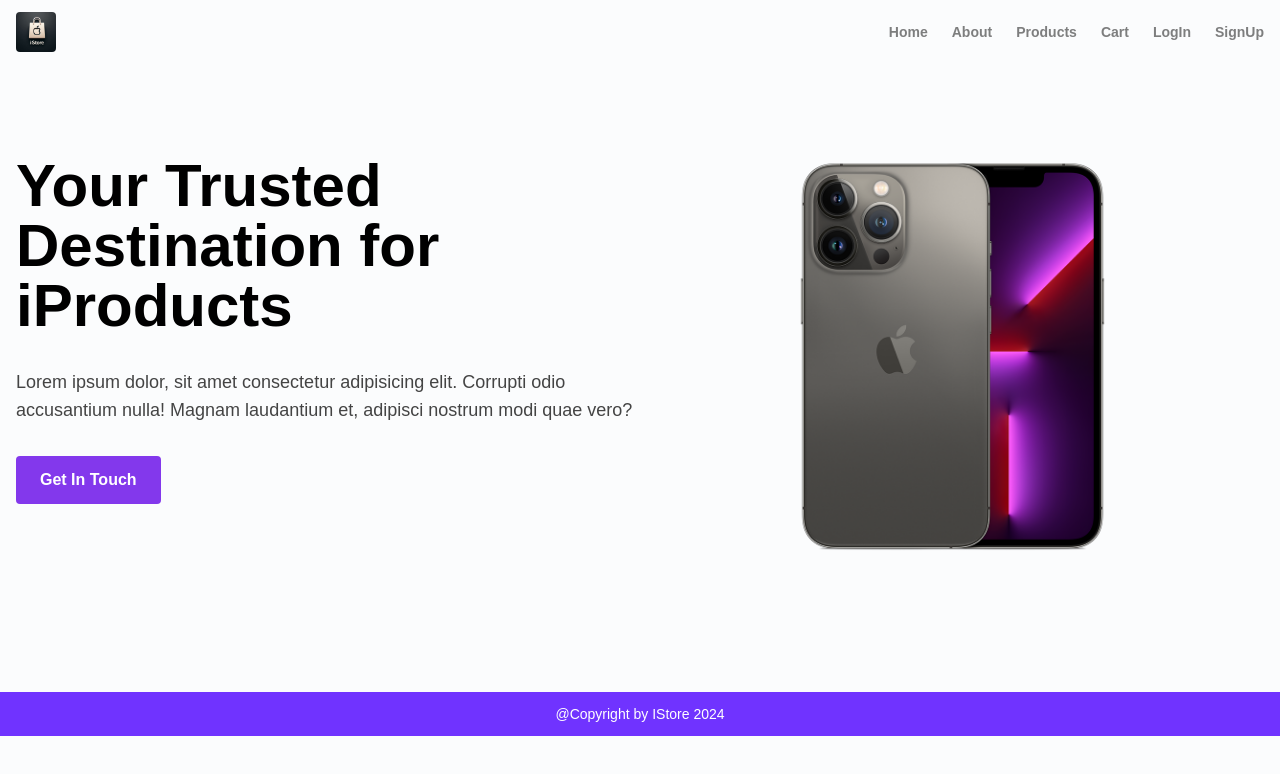
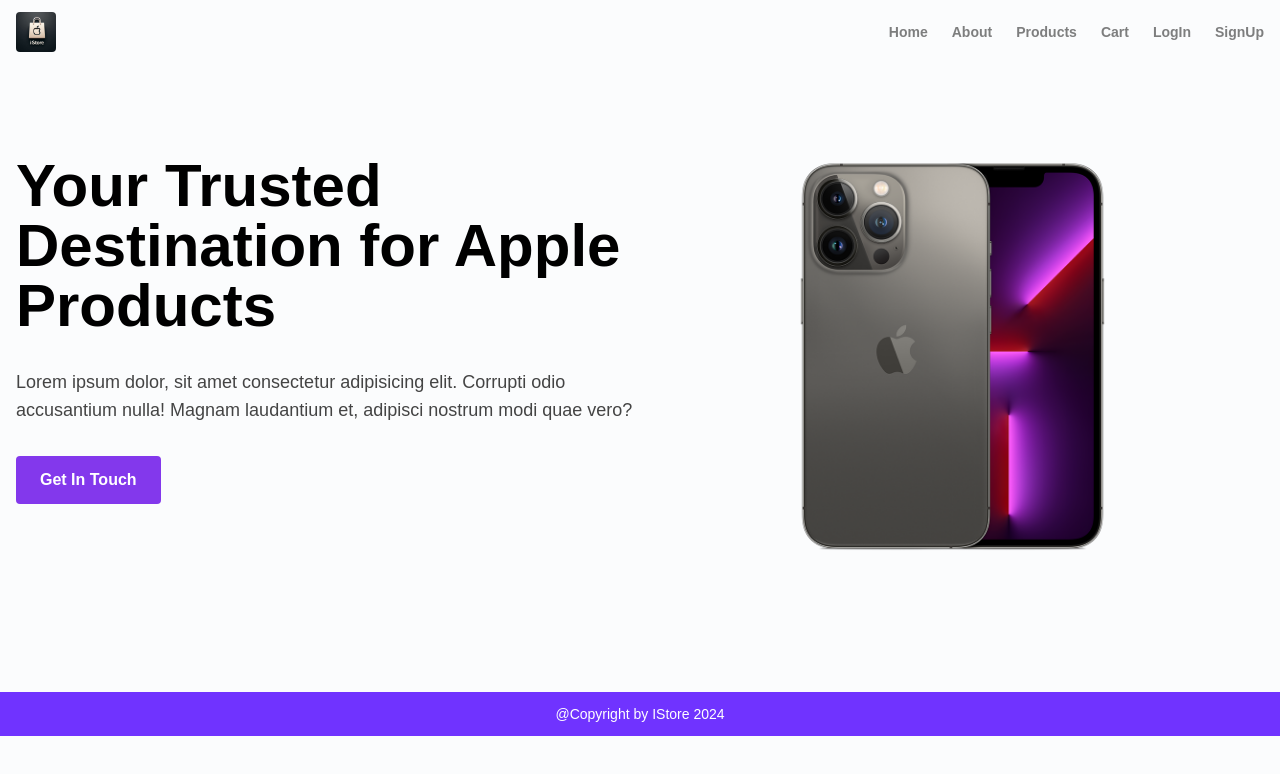
Before and after one commit to ArnabShikder24/IStore-frontend, a Next.js app: page / in a window 1280 px wide. Shown: the top 774 px of the page. Built offline with nearby package versions, Linux system fonts and the light colour scheme.

Commit message:
Headline Changed in Home Page

```diff
--- a/src/pages/index.jsx
+++ b/src/pages/index.jsx
@@ -4,24 +4,43 @@ import Image from "next/image";
 export default function Home() {
   return (
     <>
-      <section id="hero" className='container mx-auto mb-24 grid grid-cols-1 lg:grid-cols-2 place-items-center px-4'>
+      <section
+        id="hero"
+        className="container mx-auto mb-24 grid grid-cols-1 lg:grid-cols-2 place-items-center px-4"
+      >
         <div>
-          <h1 className='font-semibold text-4xl md:text-6xl text-center lg:text-left'>Your Trusted Destination for iProducts</h1>
-          <Image src={'/png/iphoneBanner.png'} width={450} height={540} alt="hero section" className='lg:hidden mx-auto my-8' />
-          <p className='paragraph text-center lg:text-left my-8'>Lorem ipsum dolor, sit amet consectetur adipisicing elit. Corrupti odio accusantium nulla! Magnam laudantium et, adipisci nostrum modi quae vero?</p>
+          <h1 className="font-semibold text-4xl md:text-6xl text-center lg:text-left">
+            Your Trusted Destination for Apple Products
+          </h1>
+          <Image
+            src={"/png/iphoneBanner.png"}
+            width={450}
+            height={540}
+            alt="hero section"
+            className="lg:hidden mx-auto my-8"
+          />
+          <p className="paragraph text-center lg:text-left my-8">
+            Lorem ipsum dolor, sit amet consectetur adipisicing elit. Corrupti
+            odio accusantium nulla! Magnam laudantium et, adipisci nostrum modi
+            quae vero?
+          </p>
 
-          <button
-            className='py-3 px-6 bg-[#8338ec] text-white rounded font-bold capitalize block mx-auto lg:m-0'
-          >get in touch</button>
+          <button className="py-3 px-6 bg-[#8338ec] text-white rounded font-bold capitalize block mx-auto lg:m-0">
+            get in touch
+          </button>
         </div>
-        <Image src={'/png/iphoneBanner.png'} width={450} height={540} alt="hero section" className='hidden lg:block' />
+        <Image
+          src={"/png/iphoneBanner.png"}
+          width={450}
+          height={540}
+          alt="hero section"
+          className="hidden lg:block"
+        />
       </section>
     </>
   );
 }
 
 Home.getLayout = function getLayout(page) {
-  return (
-    <RootLayout>{page}</RootLayout>
-  )
-}
+  return <RootLayout>{page}</RootLayout>;
+};
```
